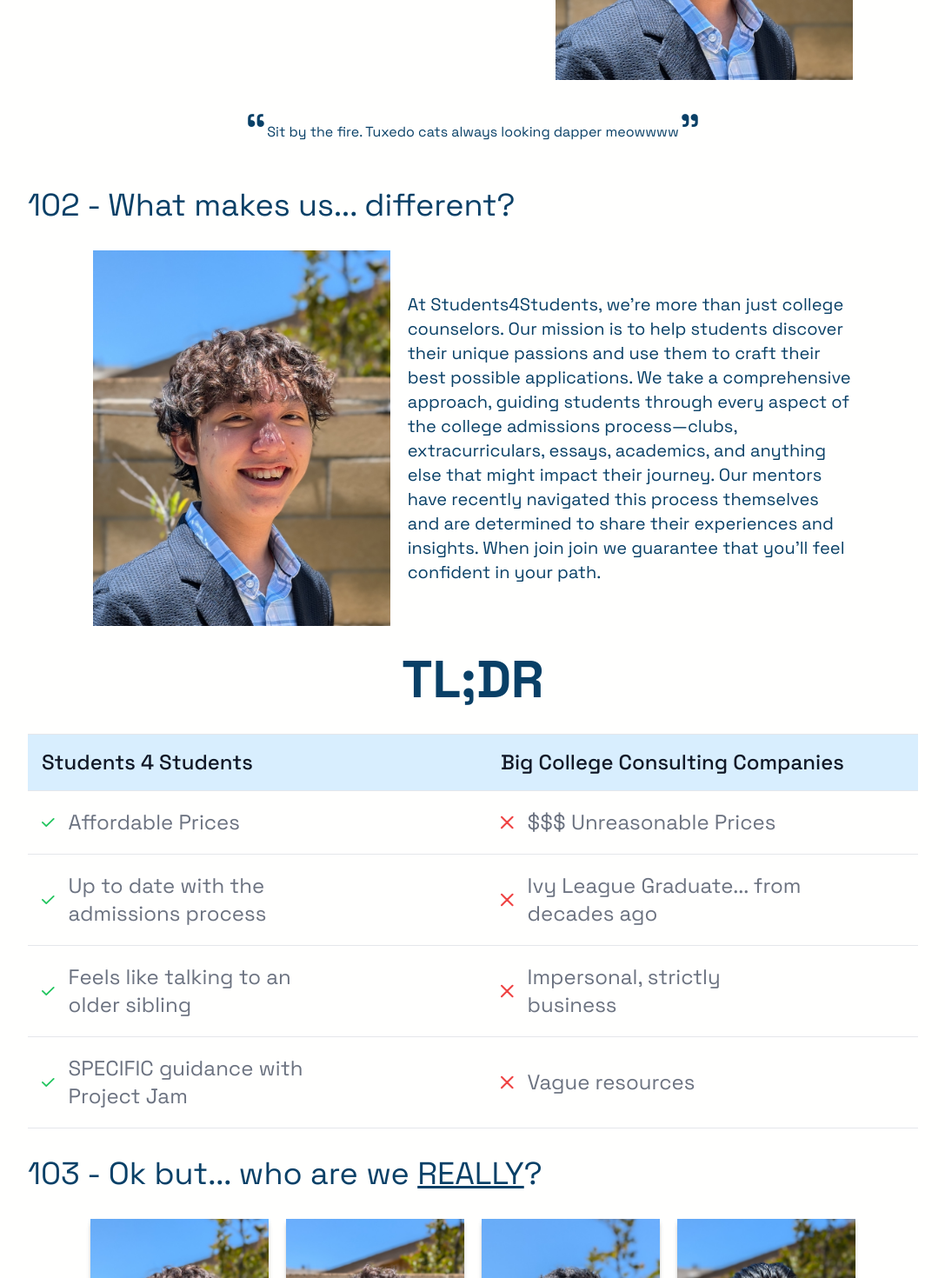
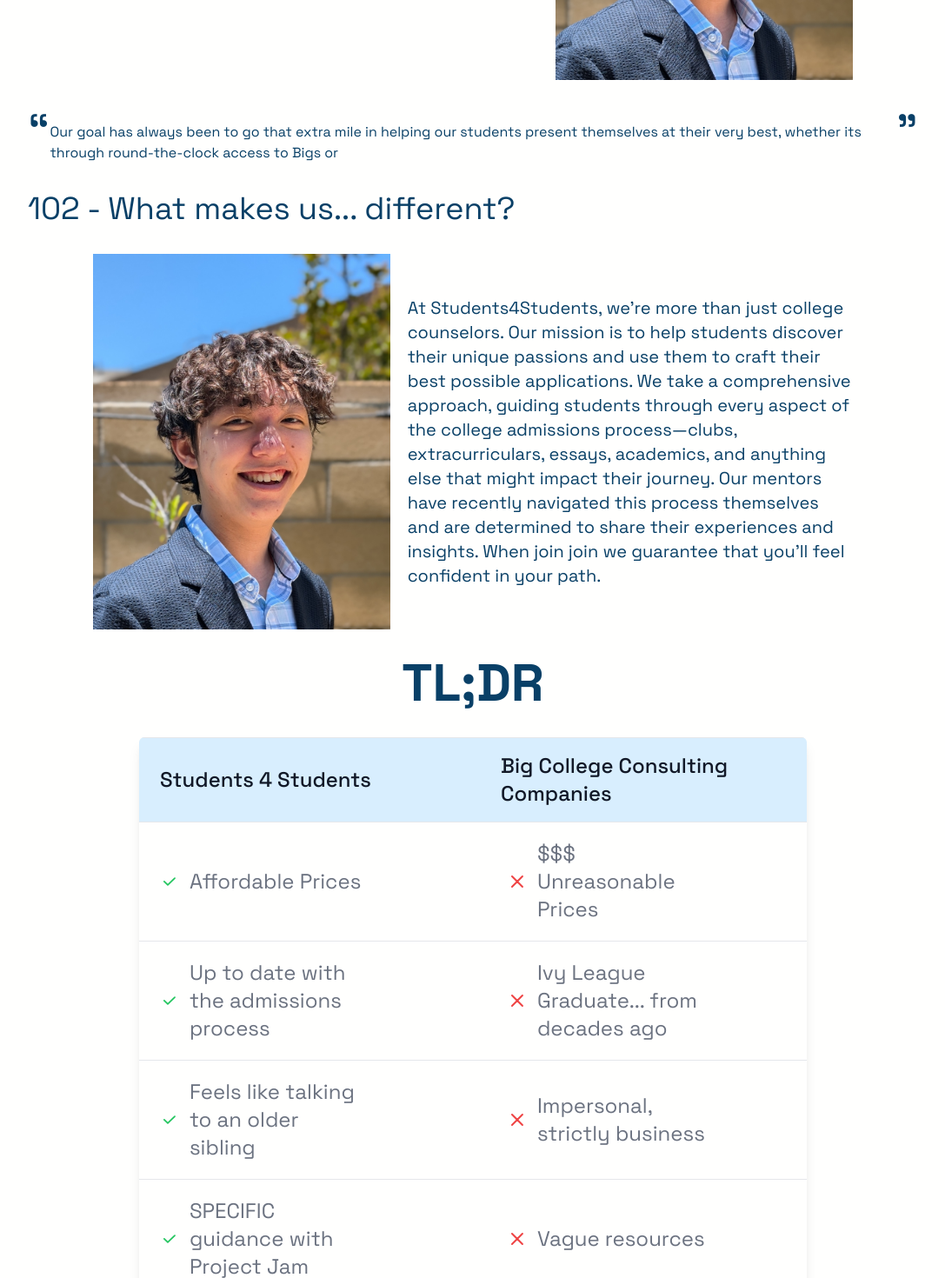
Before and after one commit to denniwang/s4s-website, a Next.js app: page /en/about in a window 1280 px wide. Shown: the part 600-2070 px from the top of the page at 87% size, without its empty margins (96-1183 px from the left). Built offline with nearby package versions, Linux system fonts and the light colour scheme.

Commit message:
header font sizing

```diff
--- a/src/app/[locale]/about/page.tsx
+++ b/src/app/[locale]/about/page.tsx
@@ -35,7 +35,7 @@
 
   function TableBlock({ check, text }: { check: boolean; text: string }) {
     return (
-      <div className='flex flex-row items-center gap-4 text-gray-500  dark:text-gray-400 md:w-3/4 w-full '>
+      <div className='flex w-full w-full flex-row items-center gap-4  px-3 text-gray-500 dark:text-gray-400 md:w-3/4 '>
         {check ? (
           <svg
             className='h-4 w-4 text-green-500'
@@ -69,15 +69,15 @@
             />
           </svg>
         )}
-        <p className='w-full text-xl md:text-2xl'>{text}</p>
+        <p className='w-full text-lg md:text-xl lg:text-2xl'>{text}</p>
       </div>
     )
   }
   function Table() {
     return (
-      <div id='detailed-pricing' className='w-full '>
-        <div className='overflow-hidden'>
-          <div className='grid grid-cols-2 gap-x-16 border-b border-t border-gray-200 bg-background-secondary p-4 text-xl font-medium text-gray-900 dark:border-gray-700 dark:text-white md:text-2xl '>
+      <div className='flex w-full flex-row items-center justify-center'>
+        <div className='w-full overflow-hidden  rounded-md shadow-lg lg:w-3/4'>
+          <div className='grid grid-cols-2 gap-x-16 border-b border-t border-gray-200 bg-background-secondary p-4 px-6 text-xl font-medium text-gray-900 dark:border-gray-700 dark:text-white md:text-2xl '>
             <div className='flex items-center'>Students 4 Students</div>
             <div>Big College Consulting Companies</div>
           </div>
@@ -178,7 +178,9 @@
         <div className='flex flex-row justify-center'>
           <span className='text-bold text-6xl '>&ldquo;</span>
           <p className='pt-4'>
-            Sit by the fire. Tuxedo cats always looking dapper meowwww
+            Our goal has always been to go that extra mile in helping our
+            students present themselves at their very best, whether its through
+            round-the-clock access to Bigs or
           </p>
           <span className='text-bold text-6xl'>&quot;</span>
         </div>
--- a/src/app/[locale]/components/Header.tsx
+++ b/src/app/[locale]/components/Header.tsx
@@ -31,7 +31,7 @@
             </div>
           </Link>
           <div className='flex-1'></div>
-          <div className='md:text-md flex flex-row items-center gap-3 text-sm'>
+          <div className='md:text-md flex flex-row items-center gap-3 text-lg'>
             <nav className='mr-10 inline-flex gap-5'>
               <Link lang={locale} href={`/about`}>
                 {t('About')}
```
